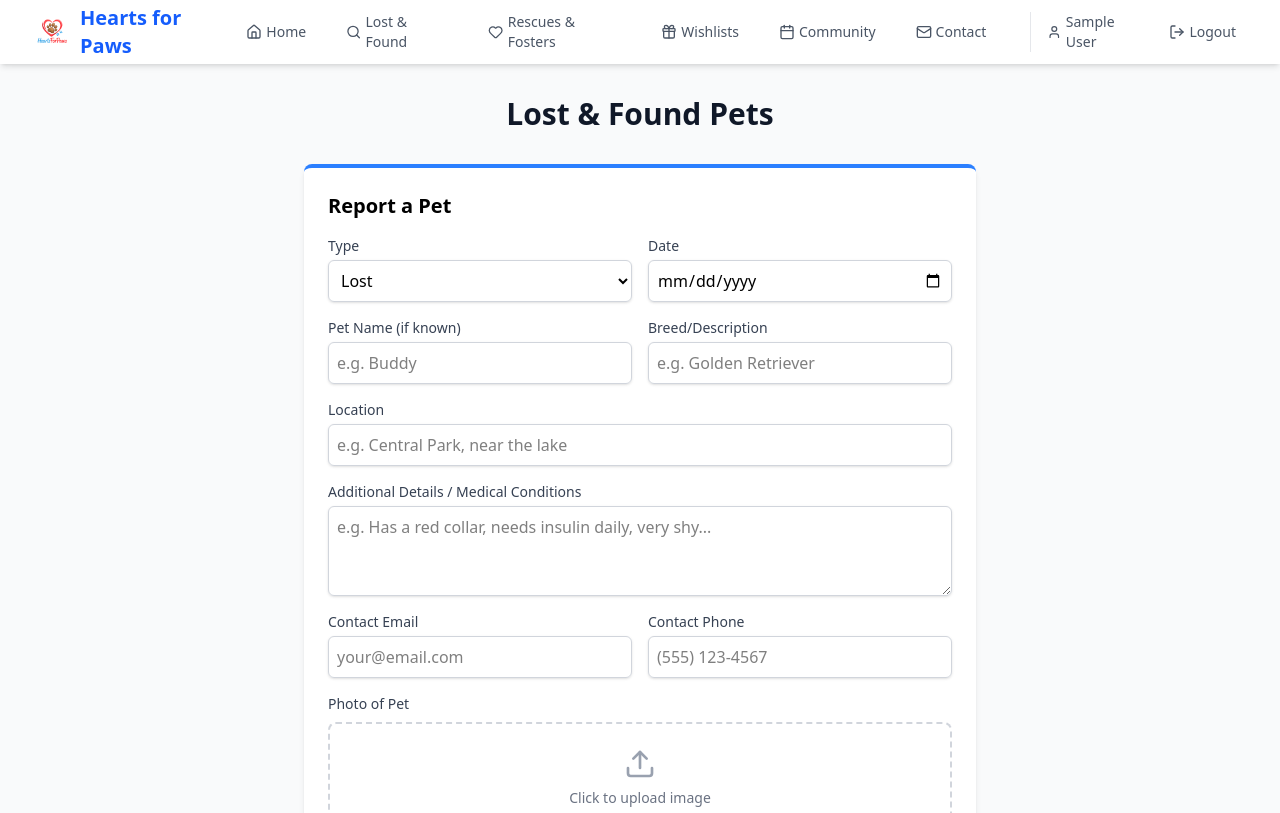
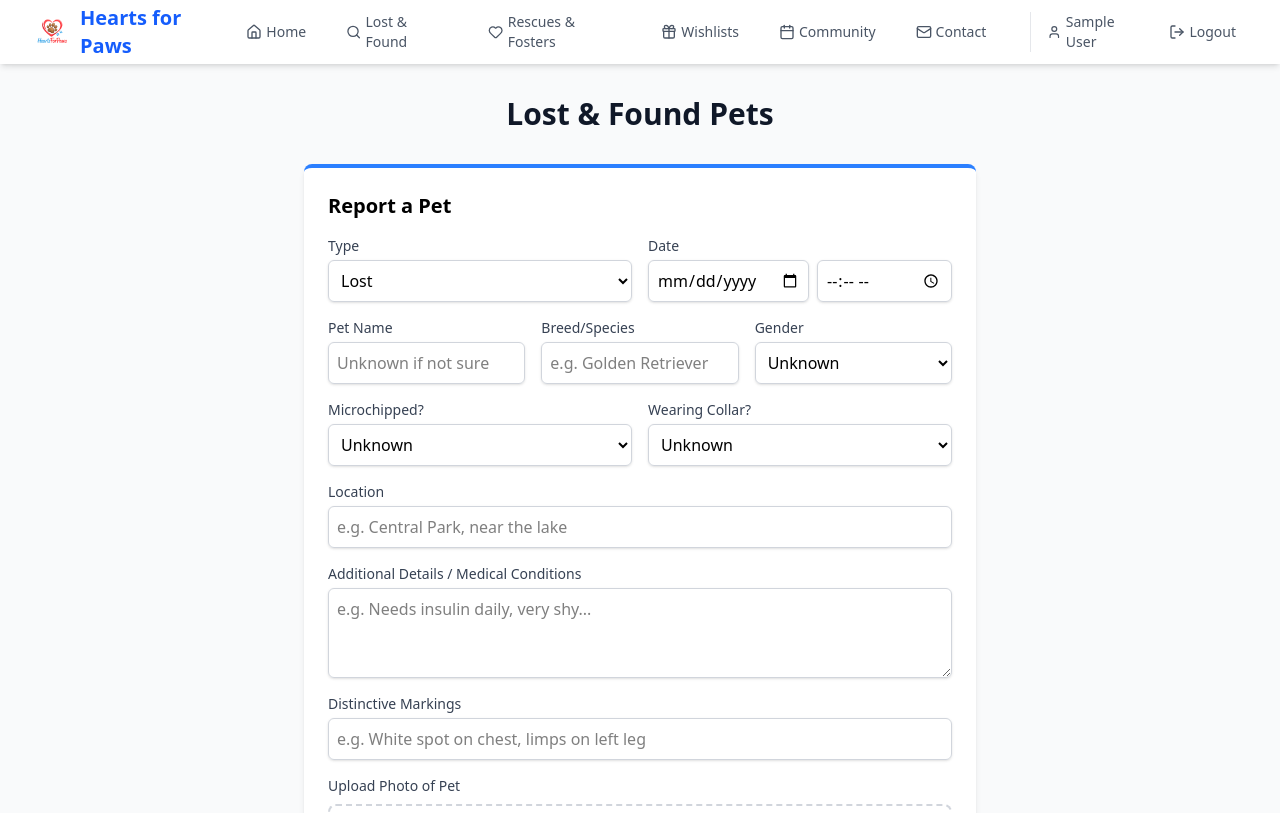
Before and after one commit to itsloops/Hearts-for-Paws, a React (Vite) app: page /lost-and-found in a window 1280 px wide. Shown: the top 813 px of the page. Built offline with nearby package versions, Linux system fonts and the light colour scheme; sample sign-in values are in the browser's storage.

Commit message:
Enhance pet forms with new fields (gender, chip, collar, time) and improve image upload

```diff
--- a/src/pages/EditPost.jsx
+++ b/src/pages/EditPost.jsx
@@ -14,9 +14,14 @@ export default function EditPost() {
     type: 'lost',
     name: '',
     breed: '',
+    gender: 'unknown',
+    microchipped: 'unknown',
+    collar: 'unknown',
     location: '',
     date: '',
+    time: '',
     description: '',
+    distinctiveMarkings: '',
     image: '',
     contactEmail: '',
     contactPhone: ''
@@ -41,9 +46,14 @@ export default function EditPost() {
             type: postToEdit.type,
             name: postToEdit.name,
             breed: postToEdit.breed,
+            gender: postToEdit.gender || 'unknown',
+            microchipped: postToEdit.microchipped || 'unknown',
+            collar: postToEdit.collar || 'unknown',
             location: postToEdit.location,
             date: postToEdit.date,
+            time: postToEdit.time || '',
             description: postToEdit.description || '',
+            distinctiveMarkings: postToEdit.distinctiveMarkings || '',
             image: postToEdit.image || '',
             contactEmail: postToEdit.contactEmail || '',
             contactPhone: postToEdit.contactPhone || ''
@@ -82,6 +92,7 @@ export default function EditPost() {
             </div>
             <div>
               <label className="block text-sm font-medium text-gray-700">Date</label>
+              <div className="flex gap-2">
                   <input
                     type="date"
                     required
@@ -89,10 +100,17 @@ export default function EditPost() {
                     value={formData.date}
                     onChange={(e) => setFormData({ ...formData, date: e.target.value })}
                   />
+                  <input
+                    type="time"
+                    className="mt-1 block w-full rounded-md border-gray-300 shadow-sm focus:border-blue-500 focus:ring-blue-500 border p-2"
+                    value={formData.time}
+                    onChange={(e) => setFormData({ ...formData, time: e.target.value })}
+                  />
+              </div>
             </div>
           </div>
 
-          <div className="grid grid-cols-2 gap-4">
+          <div className="grid grid-cols-1 md:grid-cols-3 gap-4">
             <div>
               <label className="block text-sm font-medium text-gray-700">Pet Name (if known)</label>
               <input
@@ -113,6 +131,45 @@ export default function EditPost() {
                 onChange={(e) => setFormData({ ...formData, breed: e.target.value })}
                 placeholder="e.g. Golden Retriever"
               />
+            </div>
+            <div>
+                <label className="block text-sm font-medium text-gray-700">Gender</label>
+                <select
+                    className="mt-1 block w-full rounded-md border-gray-300 shadow-sm focus:border-blue-500 focus:ring-blue-500 border p-2"
+                    value={formData.gender}
+                    onChange={(e) => setFormData({ ...formData, gender: e.target.value })}
+                >
+                    <option value="unknown">Unknown</option>
+                    <option value="male">Male</option>
+                    <option value="female">Female</option>
+                </select>
+            </div>
+          </div>
+
+          <div className="grid grid-cols-2 gap-4">
+              <div>
+                  <label className="block text-sm font-medium text-gray-700">Microchipped?</label>
+                  <select
+                      className="mt-1 block w-full rounded-md border-gray-300 shadow-sm focus:border-blue-500 focus:ring-blue-500 border p-2"
+                      value={formData.microchipped}
+                      onChange={(e) => setFormData({ ...formData, microchipped: e.target.value })}
+                  >
+                      <option value="unknown">Unknown</option>
+                      <option value="yes">Yes</option>
+                      <option value="no">No</option>
+                  </select>
+              </div>
+              <div>
+                  <label className="block text-sm font-medium text-gray-700">Wearing Collar?</label>
+                  <select
+                      className="mt-1 block w-full rounded-md border-gray-300 shadow-sm focus:border-blue-500 focus:ring-blue-500 border p-2"
+                      value={formData.collar}
+                      onChange={(e) => setFormData({ ...formData, collar: e.target.value })}
+                  >
+                      <option value="unknown">Unknown</option>
+                      <option value="yes">Yes</option>
+                      <option value="no">No</option>
+                  </select>
               </div>
           </div>
 
@@ -135,7 +192,26 @@ export default function EditPost() {
                     rows="3"
                     value={formData.description}
                     onChange={(e) => setFormData({ ...formData, description: e.target.value })}
-                placeholder="e.g. Has a red collar, needs insulin daily, very shy..."
+                    placeholder="e.g. Needs insulin daily, very shy..."
+                />
+            </div>
+
+            <div>
+                <label className="block text-sm font-medium text-gray-700">Distinctive Markings</label>
+                <input
+                    type="text"
+                    className="mt-1 block w-full rounded-md border-gray-300 shadow-sm focus:border-blue-500 focus:ring-blue-500 border p-2"
+                    value={formData.distinctiveMarkings}
+                    onChange={(e) => setFormData({ ...formData, distinctiveMarkings: e.target.value })}
+                    placeholder="e.g. White spot on chest, limps on left leg"
+                />
+            </div>
+
+            <div className="mb-4">
+                <ImageUpload
+                    onImageSelect={(base64) => setFormData({ ...formData, image: base64 })}
+                    currentImage={formData.image}
+                    label="Upload Photo of Pet"
                 />
             </div>
 
@@ -162,12 +238,6 @@ export default function EditPost() {
             </div>
           </div>
 
-          <ImageUpload
-            onImageSelect={(base64) => setFormData({ ...formData, image: base64 })}
-            currentImage={formData.image}
-            label="Photo of Pet"
-          />
-
           <div className="flex gap-4">
             <button
                 type="button"
--- a/src/pages/LostAndFound.jsx
+++ b/src/pages/LostAndFound.jsx
@@ -14,9 +14,14 @@ export default function LostAndFound() {
     type: 'lost',
     name: '',
     breed: '',
+    gender: 'unknown',
+    microchipped: 'unknown',
+    collar: 'unknown',
     location: '',
     date: '',
+    time: '',
     description: '',
+    distinctiveMarkings: '',
     image: '',
     contactEmail: '',
     contactPhone: ''
@@ -47,7 +52,22 @@ export default function LostAndFound() {
       userId: currentUser.id
     };
     addPost(newPost);
-    setFormData({ type: 'lost', name: '', breed: '', location: '', date: '', description: '', image: '', contactEmail: '', contactPhone: '' });
+    setFormData({
+        type: 'lost',
+        name: '',
+        breed: '',
+        gender: 'unknown',
+        microchipped: 'unknown',
+        collar: 'unknown',
+        location: '',
+        date: '',
+        time: '',
+        description: '',
+        distinctiveMarkings: '',
+        image: '',
+        contactEmail: '',
+        contactPhone: ''
+    });
   };
 
   const toggleStatus = (id) => {
@@ -77,6 +97,7 @@ export default function LostAndFound() {
                 </div>
                 <div>
                 <label className="block text-sm font-medium text-gray-700">Date</label>
+                <div className="flex gap-2">
                     <input
                         type="date"
                         required
@@ -84,22 +105,29 @@ export default function LostAndFound() {
                         value={formData.date}
                         onChange={(e) => setFormData({ ...formData, date: e.target.value })}
                     />
+                    <input
+                        type="time"
+                        className="mt-1 block w-full rounded-md border-gray-300 shadow-sm focus:border-blue-500 focus:ring-blue-500 border p-2"
+                        value={formData.time}
+                        onChange={(e) => setFormData({ ...formData, time: e.target.value })}
+                    />
+                </div>
                 </div>
             </div>
 
-            <div className="grid grid-cols-2 gap-4">
+            <div className="grid grid-cols-1 md:grid-cols-3 gap-4">
                 <div>
-                <label className="block text-sm font-medium text-gray-700">Pet Name (if known)</label>
+                <label className="block text-sm font-medium text-gray-700">Pet Name</label>
                 <input
                     type="text"
                     className="mt-1 block w-full rounded-md border-gray-300 shadow-sm focus:border-blue-500 focus:ring-blue-500 border p-2"
                     value={formData.name}
                     onChange={(e) => setFormData({ ...formData, name: e.target.value })}
-                    placeholder="e.g. Buddy"
+                    placeholder="Unknown if not sure"
                 />
                 </div>
                 <div>
-                <label className="block text-sm font-medium text-gray-700">Breed/Description</label>
+                <label className="block text-sm font-medium text-gray-700">Breed/Species</label>
                 <input
                     type="text"
                     required
@@ -108,6 +136,45 @@ export default function LostAndFound() {
                     onChange={(e) => setFormData({ ...formData, breed: e.target.value })}
                     placeholder="e.g. Golden Retriever"
                 />
+                </div>
+                <div>
+                <label className="block text-sm font-medium text-gray-700">Gender</label>
+                <select
+                    className="mt-1 block w-full rounded-md border-gray-300 shadow-sm focus:border-blue-500 focus:ring-blue-500 border p-2"
+                    value={formData.gender}
+                    onChange={(e) => setFormData({ ...formData, gender: e.target.value })}
+                >
+                    <option value="unknown">Unknown</option>
+                    <option value="male">Male</option>
+                    <option value="female">Female</option>
+                </select>
+                </div>
+            </div>
+
+            <div className="grid grid-cols-2 gap-4">
+                <div>
+                    <label className="block text-sm font-medium text-gray-700">Microchipped?</label>
+                    <select
+                        className="mt-1 block w-full rounded-md border-gray-300 shadow-sm focus:border-blue-500 focus:ring-blue-500 border p-2"
+                        value={formData.microchipped}
+                        onChange={(e) => setFormData({ ...formData, microchipped: e.target.value })}
+                    >
+                        <option value="unknown">Unknown</option>
+                        <option value="yes">Yes</option>
+                        <option value="no">No</option>
+                    </select>
+                </div>
+                <div>
+                    <label className="block text-sm font-medium text-gray-700">Wearing Collar?</label>
+                    <select
+                        className="mt-1 block w-full rounded-md border-gray-300 shadow-sm focus:border-blue-500 focus:ring-blue-500 border p-2"
+                        value={formData.collar}
+                        onChange={(e) => setFormData({ ...formData, collar: e.target.value })}
+                    >
+                        <option value="unknown">Unknown</option>
+                        <option value="yes">Yes</option>
+                        <option value="no">No</option>
+                    </select>
                 </div>
             </div>
 
@@ -130,7 +197,26 @@ export default function LostAndFound() {
                     rows="3"
                     value={formData.description}
                     onChange={(e) => setFormData({ ...formData, description: e.target.value })}
-                    placeholder="e.g. Has a red collar, needs insulin daily, very shy..."
+                    placeholder="e.g. Needs insulin daily, very shy..."
+                />
+            </div>
+
+            <div>
+                <label className="block text-sm font-medium text-gray-700">Distinctive Markings</label>
+                <input
+                    type="text"
+                    className="mt-1 block w-full rounded-md border-gray-300 shadow-sm focus:border-blue-500 focus:ring-blue-500 border p-2"
+                    value={formData.distinctiveMarkings}
+                    onChange={(e) => setFormData({ ...formData, distinctiveMarkings: e.target.value })}
+                    placeholder="e.g. White spot on chest, limps on left leg"
+                />
+            </div>
+
+            <div className="mb-4">
+                <ImageUpload
+                    onImageSelect={(base64) => setFormData({ ...formData, image: base64 })}
+                    currentImage={formData.image}
+                    label="Upload Photo of Pet"
                 />
             </div>
 
@@ -158,12 +244,6 @@ export default function LostAndFound() {
                     />
                 </div>
             </div>
-
-            <ImageUpload
-                onImageSelect={(base64) => setFormData({ ...formData, image: base64 })}
-                currentImage={formData.image}
-                label="Photo of Pet"
-            />
 
             <button
                 type="submit"
--- a/src/pages/PetDetails.jsx
+++ b/src/pages/PetDetails.jsx
@@ -93,7 +93,15 @@ export default function PetDetails() {
             <div className="flex justify-between items-start mb-6">
               <div>
                 <h1 className="text-4xl font-bold text-gray-900 mb-2">{post.name || 'Unknown Pet'}</h1>
-                <p className="text-xl text-gray-600">{post.breed}</p>
+                <div className="flex items-center gap-3 text-xl text-gray-600">
+                    <span>{post.breed}</span>
+                    {post.gender && post.gender !== 'unknown' && (
+                        <>
+                            <span>•</span>
+                            <span className="capitalize">{post.gender}</span>
+                        </>
+                    )}
+                </div>
               </div>
               <button
                 onClick={handleShare}
@@ -113,6 +121,27 @@ export default function PetDetails() {
                 <p className="text-blue-800 leading-relaxed">
                   {post.description || "No additional details provided."}
                 </p>
+                {post.distinctiveMarkings && (
+                    <div className="mt-4 pt-4 border-t border-blue-200">
+                        <span className="font-semibold text-blue-900 block mb-1">Distinctive Markings:</span>
+                        <p className="text-blue-800">{post.distinctiveMarkings}</p>
+                    </div>
+                )}
+              </div>
+
+              <div className="grid grid-cols-2 gap-4 text-sm">
+                <div className="bg-gray-50 p-3 rounded-lg border border-gray-100">
+                    <span className="block text-gray-500 mb-1">Microchipped</span>
+                    <span className={`font-semibold ${post.microchipped === 'yes' ? 'text-green-600' : post.microchipped === 'no' ? 'text-red-600' : 'text-gray-900'} capitalize`}>
+                        {post.microchipped || 'Unknown'}
+                    </span>
+                </div>
+                <div className="bg-gray-50 p-3 rounded-lg border border-gray-100">
+                    <span className="block text-gray-500 mb-1">Collar</span>
+                    <span className={`font-semibold ${post.collar === 'yes' ? 'text-green-600' : post.collar === 'no' ? 'text-red-600' : 'text-gray-900'} capitalize`}>
+                        {post.collar || 'Unknown'}
+                    </span>
+                </div>
               </div>
 
               <div className="grid grid-cols-1 md:grid-cols-2 gap-6">
@@ -132,7 +161,10 @@ export default function PetDetails() {
                   </div>
                   <div>
                     <span className="block text-sm font-medium text-gray-500">Date Reported</span>
-                    <span className="block text-lg font-semibold text-gray-900">{post.date}</span>
+                    <span className="block text-lg font-semibold text-gray-900">
+                        {post.date}
+                        {post.time && <span className="text-sm font-normal text-gray-500 ml-2">at {post.time}</span>}
+                    </span>
                   </div>
                 </div>
               </div>
```
Lines whose indentation alone changed are shown as unchanged.
